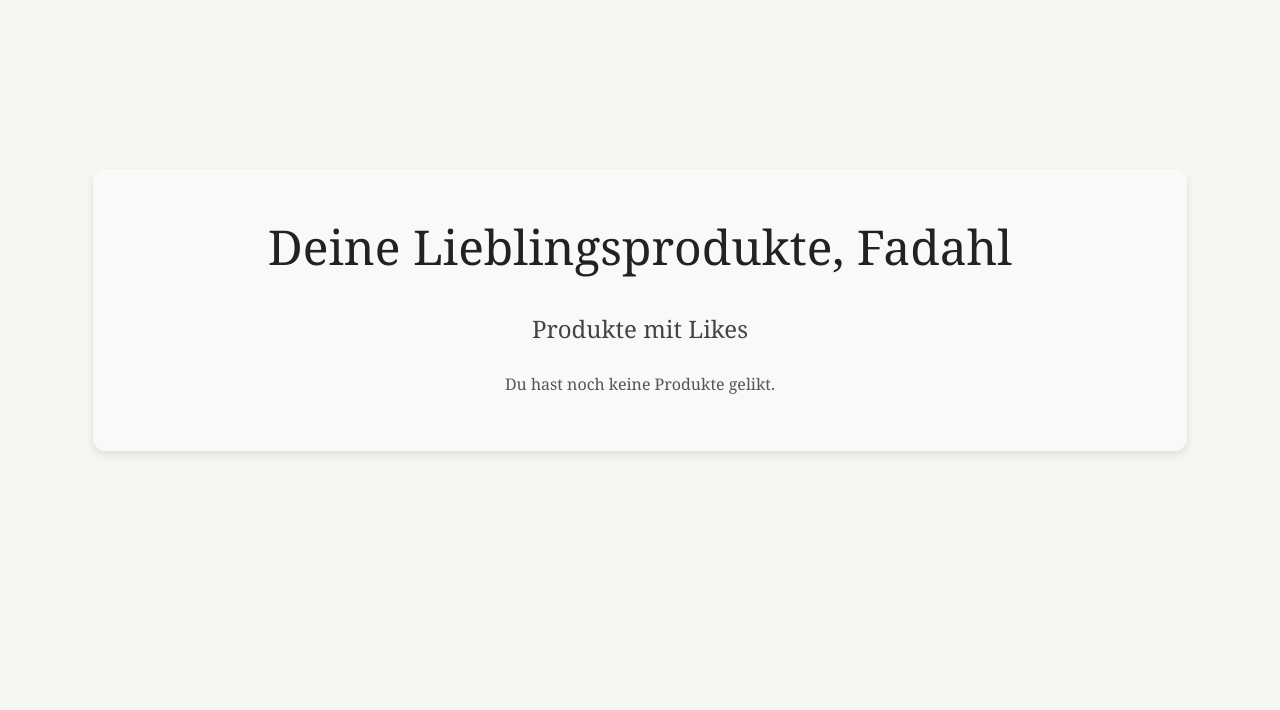
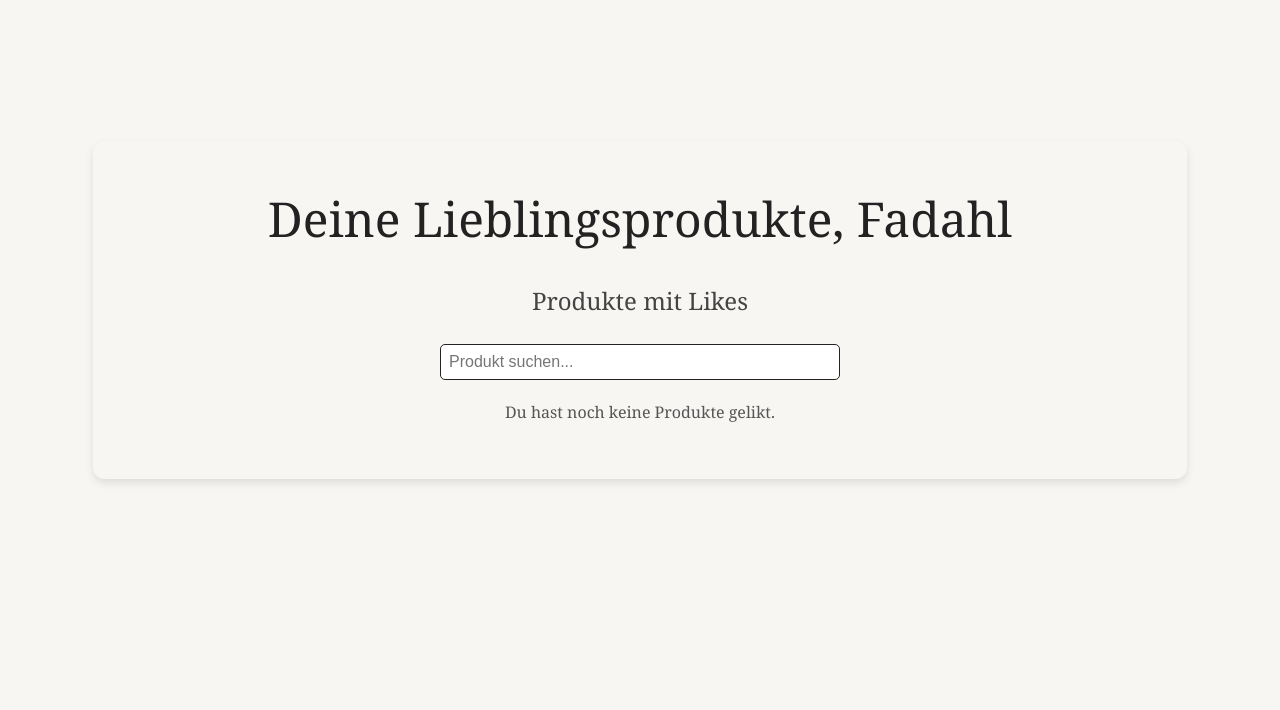
Before and after one commit to F-Aledji/Projekt_Informatik, a Flask app: page /favorites in a window 1280 px wide. Shown: the part 190-900 px from the top of the page. Run offline with Flask 3, Linux system fonts and the light colour scheme; a user stored in the database is signed in; data that the repository does not hold is empty.

Commit message:
Finalisierung

```diff
--- a/static/favorite_style.css
+++ b/static/favorite_style.css
@@ -13,7 +13,7 @@
   }
   .favorite-box{
     /* Stil für die Favoritenbox */
-    background-color: #ffffff56;
+
     padding: 2.5rem 2rem;
     border-radius: 12px;
     box-shadow: 0 4px 8px rgba(0,0,0,0.1);
@@ -64,3 +64,13 @@
     margin-bottom: 0.8rem;
     color: #555;
   }
+
+  .favorite-input{
+    margin-bottom: 20px;
+    padding: 8px;
+    width: 100%;
+    max-width: 400px;
+    font-size: 16px;
+    border-radius: 5px;
+    border: 1px solid #222222;
+  }
--- a/templates/favorites.html
+++ b/templates/favorites.html
@@ -36,6 +36,7 @@
 
         <!-- Unterüberschrift für die gelikten Produkte -->
         <h3 class="favorite-subheading"> Produkte mit Likes</h3>
+        <input class="favorite-input" type="text" id="search-input" placeholder="Produkt suchen..." >
         {% if liked_products %}
             <!-- Produktliste: Zeigt alle gelikten Produkte als Karten -->
             <div class="product-list-wrapper">
@@ -63,4 +64,24 @@
         {% endif %}
     </div>
 </div>
+<script>
+    // Holt das Eingabefeld aus dem HTML (mit der ID "search-input")
+    const searchInput = document.getElementById("search-input");
+
+    // Fügt einen Event Listener hinzu: Reagiert auf jede Eingabe im Feld
+    searchInput.addEventListener("input", function () {
+    // Holt den aktuellen Suchbegriff und macht ihn klein (für Vergleich ohne Groß-/Kleinschreibung)
+      const query = this.value.toLowerCase();
+      // Sammelt alle Produktkarten aus dem HTML (mit der Klasse "product-card")
+      const productCards = document.querySelectorAll(".product-card");
+        // Geht jede Produktkarte einzeln durch
+      productCards.forEach(card => {
+        // Holt den Titel der Karte und macht ihn klein
+        const title = card.querySelector("h4").innerText.toLowerCase();
+        // Vergleicht den Titel mit dem Suchbegriff
+        // Zeigt die Karte an, wenn der Titel den Suchbegriff enthält, sonst versteckt sie
+        card.style.display = title.includes(query) ? "block" : "none";
+      });
+    });
+  </script>
 {% endblock %}
--- a/templates/home.html
+++ b/templates/home.html
@@ -17,10 +17,7 @@
 
 <div class="product-list-wrapper">
   <div class="product-list-container">
-    <!--
-      Container für die Produktliste.
-      Die Produkte werden per JavaScript dynamisch eingefügt.
-    -->
+    <!-- Container für die Produktliste. Die Produkte werden per JavaScript dynamisch eingefügt.-->
     <div id="product-list" class="product-list-container">
       <!--
         JavaScript-Bereich:
```
Also changed, not shown: instance/database.db.
